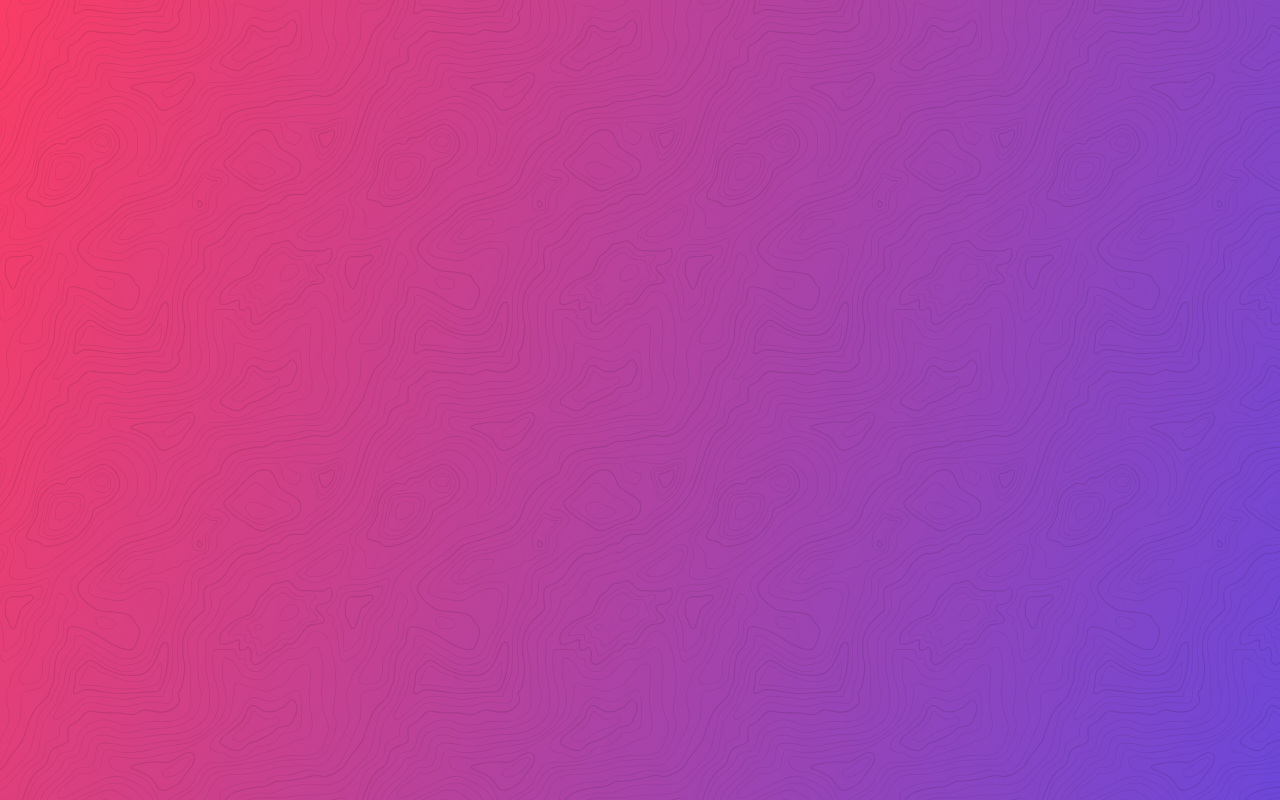
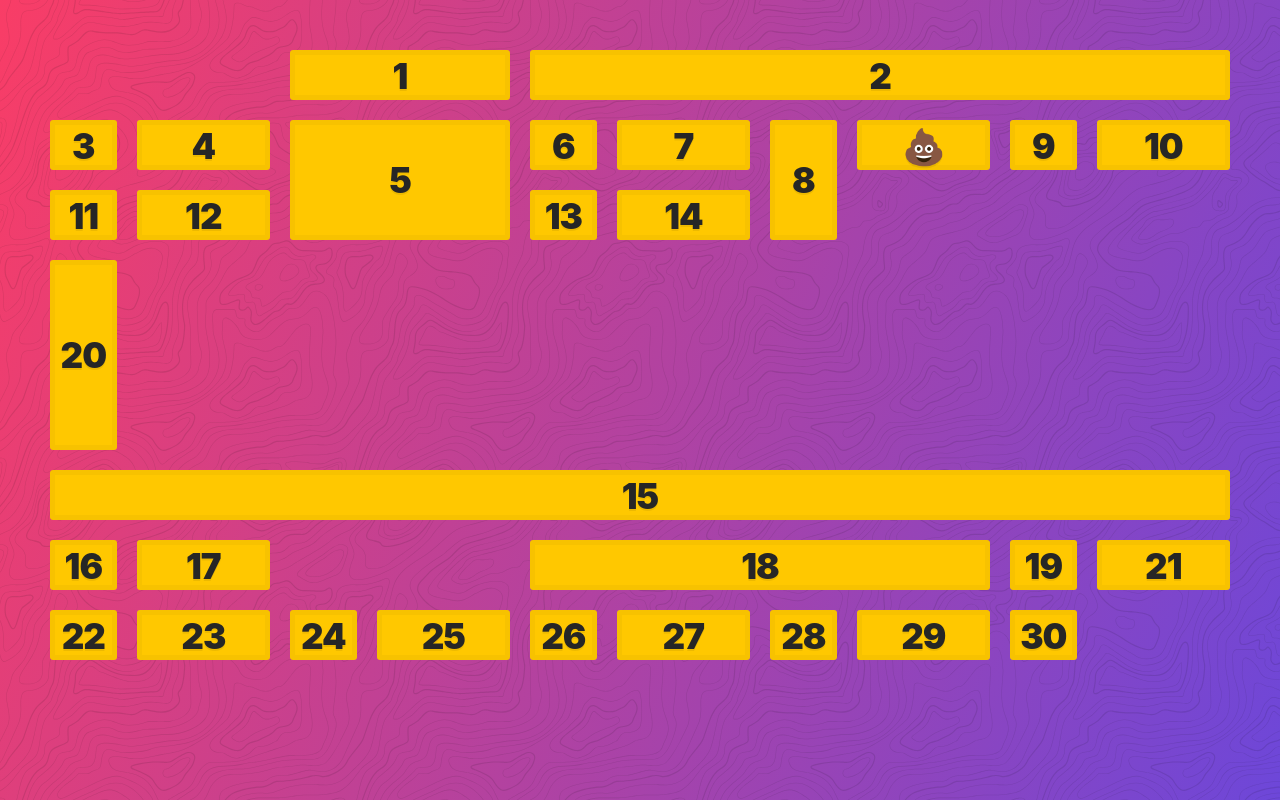
Before and after one commit to UnionPAC/learn-css-grid, a website: page 11 - Spanning and Placing Cardio/index.html in a window 1280 px wide. Drawn offline with Linux system fonts and the light colour scheme.

Commit message:
learned sizing & placing grid items and finished practice

```diff
--- a/09 - Sizing Grid Items/style.css
+++ b/09 - Sizing Grid Items/style.css
@@ -0,0 +1,11 @@
+.container {
+  display: grid;
+  gap: 20px;
+  grid-template-columns: repeat(5, 1fr);
+}
+
+.item6 {
+  background-color: mistyrose;
+  grid-column: span 2;
+  grid-row: span 3;
+}
--- a/10 - Placing Grid Items/style.css
+++ b/10 - Placing Grid Items/style.css
@@ -0,0 +1,16 @@
+.container {
+  display: grid;
+  grid-gap: 20px;
+  grid-template-columns: repeat(5, 1fr);
+}
+
+.poop {
+  background-color: #bada55;
+  /* grid-column-start: 2;
+  grid-column-end: 5; */
+  /* grid-column: start / stop */
+  /* grid-column: 2 / 5; */
+  /* start at the start and end at the end */
+  grid-column: 1 / span 3;
+  grid-row: 3 / span 2;
+}
--- a/11 - Spanning and Placing Cardio/index.html
+++ b/11 - Spanning and Placing Cardio/index.html
@@ -1,13 +1,45 @@
 <!DOCTYPE html>
 <html lang="en">
-<head>
-    <meta charset="UTF-8">
-    <meta name="viewport" content="width=device-width, initial-scale=1.0">
-    <link rel="stylesheet" href="../assets/style.css">
-    <link rel="stylesheet" href="style.css">
-    <title>Document</title>
-</head>
-<body>
-
-</body>
+  <head>
+    <meta charset="UTF-8" />
+    <meta name="viewport" content="width=device-width, initial-scale=1.0" />
+    <link rel="stylesheet" href="../assets/style.css" />
+    <link rel="stylesheet" href="style.css" />
+    <title>Spanning and Placing Cardio</title>
+  </head>
+  <body>
+    <div class="container">
+      <div class="item item1">1</div>
+      <div class="item item2">2</div>
+      <div class="item item3">3</div>
+      <div class="item item4">4</div>
+      <div class="item item5">5</div>
+      <div class="item item6">6</div>
+      <div class="item item7">7</div>
+      <div class="item item8">8</div>
+      <div class="item poop">💩</div>
+      <div class="item item9">9</div>
+      <div class="item item10">10</div>
+      <div class="item item11">11</div>
+      <div class="item item12">12</div>
+      <div class="item item13">13</div>
+      <div class="item item14">14</div>
+      <div class="item item15">15</div>
+      <div class="item item16">16</div>
+      <div class="item item17">17</div>
+      <div class="item item18">18</div>
+      <div class="item item19">19</div>
+      <div class="item item20">20</div>
+      <div class="item item21">21</div>
+      <div class="item item22">22</div>
+      <div class="item item23">23</div>
+      <div class="item item24">24</div>
+      <div class="item item25">25</div>
+      <div class="item item26">26</div>
+      <div class="item item27">27</div>
+      <div class="item item28">28</div>
+      <div class="item item29">29</div>
+      <div class="item item30">30</div>
+    </div>
+  </body>
 </html>
--- a/11 - Spanning and Placing Cardio/style.css
+++ b/11 - Spanning and Placing Cardio/style.css
@@ -0,0 +1,44 @@
+.container {
+  display: grid;
+  grid-gap: 20px;
+  /* Make the grid 10 columns wide, every other taking up twice the free space */
+  grid-template-columns: repeat(5, 1fr 2fr);
+  /* Make the grid have 10 explicit rows, 50px high each */
+  grid-template-rows: repeat(10, 50px);
+}
+
+/* With Item 1, start at col 3 and go until 5 */
+.item1 {
+  grid-column: 3 / 5;
+}
+
+/* With Item 2, start at col 5 and go until the end */
+.item2 {
+  grid-column: 5 / -1;
+}
+
+/* Make Item 5 double span 2 cols and rows */
+.item5 {
+  grid-column-start: span 2;
+  grid-row-start: span 2;
+}
+
+/* Make Item 8 two rows high */
+.item8 {
+  grid-row: span 2;
+}
+
+/* Make Item 15 span the entire grid width */
+.item15 {
+  grid-column: 1 / -1;
+}
+
+/* Make item 18 span 4 widths, but end at 9 */
+.item18 {
+    grid-column: span 4 / 9;
+}
+
+/* Make item 20 start at row 4 and have a height of 3 rows */
+.item20 {
+    grid-row: 4 / span 3;
+}
```
Also changed, not shown: 09 - Sizing Grid Items/index.html (+41 -10 lines), 10 - Placing Grid Items/index.html (+42 -10 lines).
